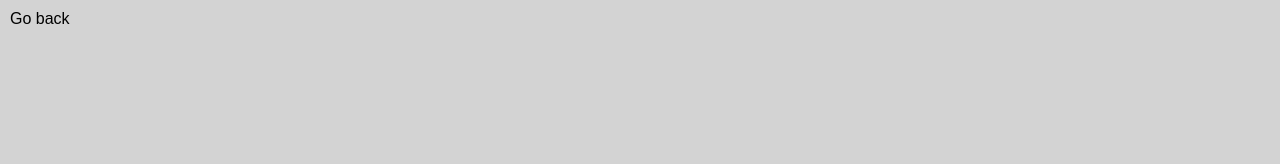
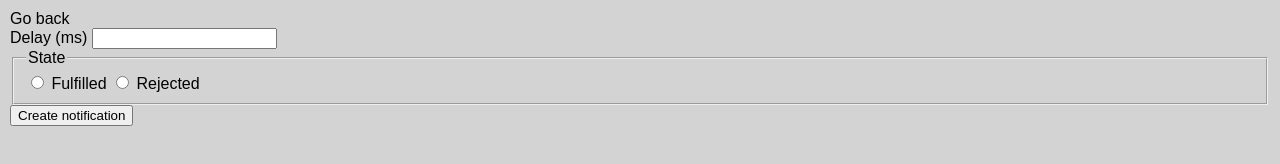
Before and after one commit to woland31252/goit-js-hw-10-1, a website built with Vite: page src/2-snackbar.html in a window 1280 px wide. Built offline with nearby package versions, Linux system fonts and the light colour scheme.

Commit message:
setup snackbar.html

```diff
--- a/src/2-snackbar.html
+++ b/src/2-snackbar.html
@@ -10,9 +10,27 @@
   </head>
   <body>
      <p><a href="index.html">Go back</a></p>
+<form class="form">
+  <label>
+    Delay (ms)
+    <input type="number" name="delay" required />
+  </label>
 
-    <!-- Add gallery items to this list -->
-    <ul class="1-timer"></ul>
+  <fieldset>
+    <legend>State</legend>
+    <label>
+      <input type="radio" name="state" value="fulfilled" required />
+      Fulfilled
+    </label>
+    <label>
+      <input type="radio" name="state" value="rejected" required />
+      Rejected
+    </label>
+  </fieldset>
+
+  <button type="submit">Create notification</button>
+</form>
+
 
     <script src="js/2-snackbar.js" type="module"></script>
   </body>
--- a/src/css/1-timer.css
+++ b/src/css/1-timer.css
@@ -23,6 +23,7 @@ button {
     flex-direction: row;
     justify-content: space-between;
     width: 370px;
+    margin-top: 40px;
 }
 
 .field {
--- a/src/js/2-snackbar.js
+++ b/src/js/2-snackbar.js
@@ -0,0 +1 @@
+const form = document.querySelector('.form');
```
